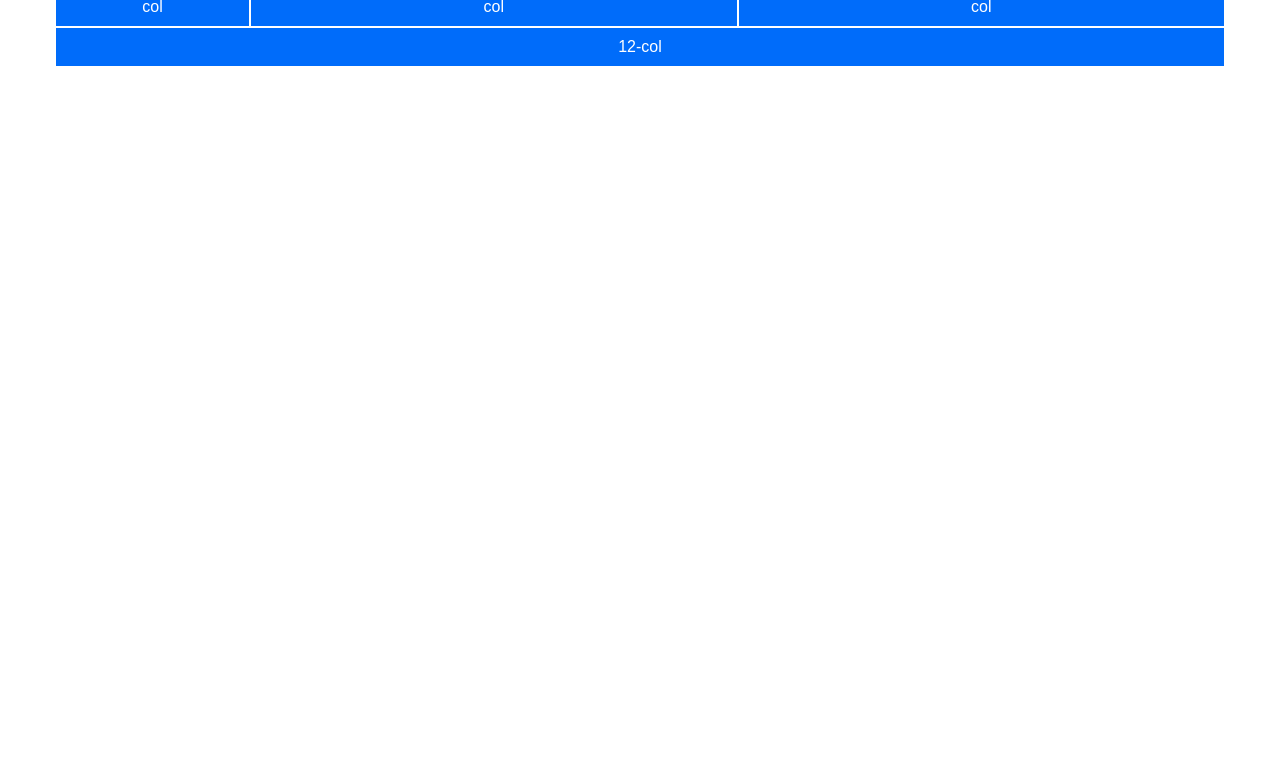
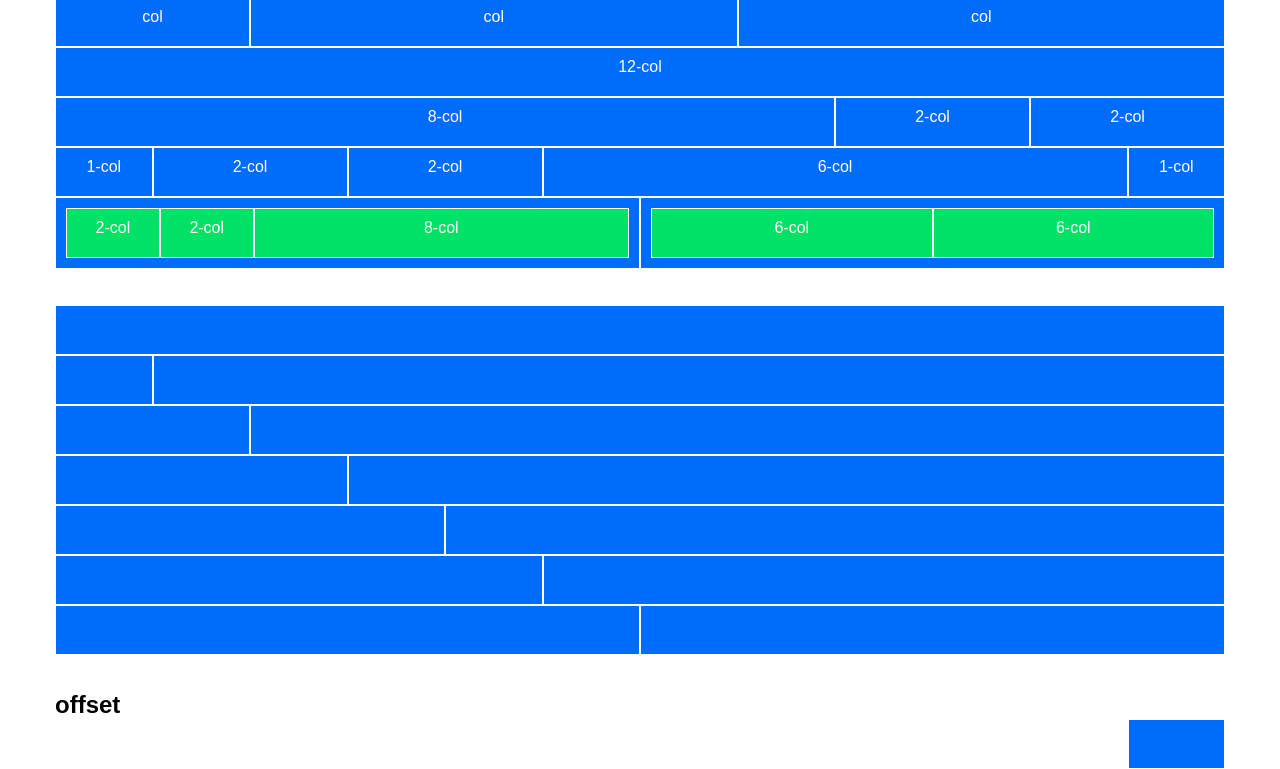
Before and after one commit to alessiopalmieri001/html-css-12bool, a plain HTML site: page index.html in a window 1280 px wide. Shown: the part 90-859 px from the top of the page. Before the commit the page ends 800 px from the top, so only its background shows below. Drawn offline with Linux system fonts and the light colour scheme.

Commit message:
fine dodicesima riga

```diff
--- a/css/style.css
+++ b/css/style.css
@@ -12,4 +12,8 @@
     color: white;
     padding: 10px;
     text-align: center;
+    min-height: 50px;
 }
+.green{
+    background-color: #00e165;
+}
--- a/index.html
+++ b/index.html
@@ -102,6 +102,190 @@
                 </div>
             </div>
             <!-- quarta riga  -->
+            <div class="row">
+                <div class="col-8">
+                    <div class="box">
+                        8-col
+                    </div>
+                </div>
+                <div class="col-2">
+                    <div class="box">
+                        2-col
+                    </div>
+                </div>
+                <div class="col-2">
+                    <div class="box">
+                        2-col
+                    </div>
+                </div>
+            </div>
+           <!--  quinta riga -->
+            <div class="row">
+                <div class="col-1">
+                    <div class="box">
+                        1-col
+                    </div>
+                </div>
+                <div class="col-2">
+                    <div class="box">
+                        2-col
+                    </div>
+                </div>
+                <div class="col-2">
+                    <div class="box">
+                        2-col
+                    </div>
+                </div>
+                <div class="col-6">
+                    <div class="box">
+                        6-col
+                    </div>
+                </div>
+                <div class="col-1">
+                    <div class="box">
+                        1-col
+                    </div>
+                </div>
+            </div>
+            <div class="row">
+                <div class="col box">
+                    <div class="row">
+                        <div class="col-2">
+                            <div class="box green">
+                                2-col
+                            </div>
+                        </div>
+                        <div class="col-2">
+                            <div class="box green">
+                                2-col
+                            </div>
+                        </div>
+                        <div class="col-8">
+                            <div class="box green">
+                                8-col
+                            </div>
+                        </div>
+                    </div>
+                </div>
+                <div class="col box">
+                    <div class="row">
+                        <div class="col-6">
+                            <div class="box green">
+                                6-col
+                            </div>
+                        </div>
+                        <div class="col-6">
+                            <div class="box green">
+                                6-col
+                            </div>
+                        </div>
+
+                    </div>
+                </div>
+            </div>
+            <br>
+            <br>
+            <!-- sestariga  -->
+            <div class="row">
+                <div class="col">
+                    <div class="box"></div>
+                </div>
+            </div>
+            <!-- settimariga  -->
+            <div class="row">
+                <div class="col-1">
+                    <div class="box">
+
+                    </div>
+                </div>
+                <div class="col">
+                    <div class="box">
+
+                    </div>
+                </div>
+            </div>
+            <!-- ottavariga  -->
+            <div class="row">
+                <div class="col-2">
+                    <div class="box">
+
+                    </div>
+                </div>
+                <div class="col">
+                    <div class="box">
+
+                    </div>
+                </div>
+            </div>
+            <!-- nonariga  -->
+            <div class="row">
+                <div class="col-3">
+                    <div class="box">
+
+                    </div>
+                </div>
+                <div class="col">
+                    <div class="box">
+
+                    </div>
+                </div>
+            </div>
+            <!-- decimariga  -->
+            <div class="row">
+                <div class="col-4">
+                    <div class="box">
+
+                    </div>
+                </div>
+                <div class="col">
+                    <div class="box">
+
+                    </div>
+                </div>
+            </div>
+            <!-- undicesimariga  -->
+            <div class="row">
+                <div class="col-5">
+                    <div class="box">
+
+                    </div>
+                </div>
+                <div class="col">
+                    <div class="box">
+
+                    </div>
+                </div>
+            </div>
+            <!-- dodicesimariga  -->
+            <div class="row">
+                <div class="col-6">
+                    <div class="box">
+
+                    </div>
+                </div>
+                <div class="col">
+                    <div class="box">
+
+                    </div>
+                </div>
+            </div>
+            <br>
+            <br>
+            <!-- offeset -->
+            <h2>
+                offset
+            </h2>
+            <div class="row">
+                <div class="col-offset-11">
+
+                </div>
+                <div class="col">
+                    <div class="box">
+
+                    </div>
+                </div>
+            </div>
+
         </div>
 
 
```
